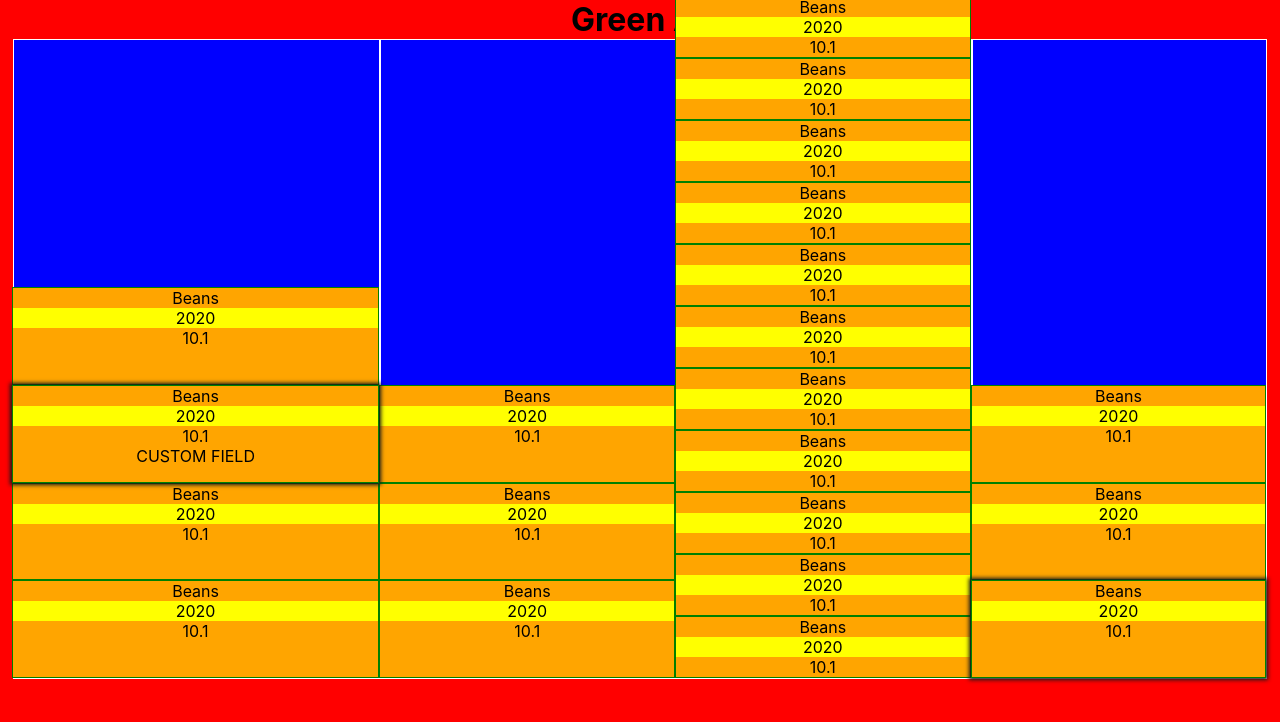
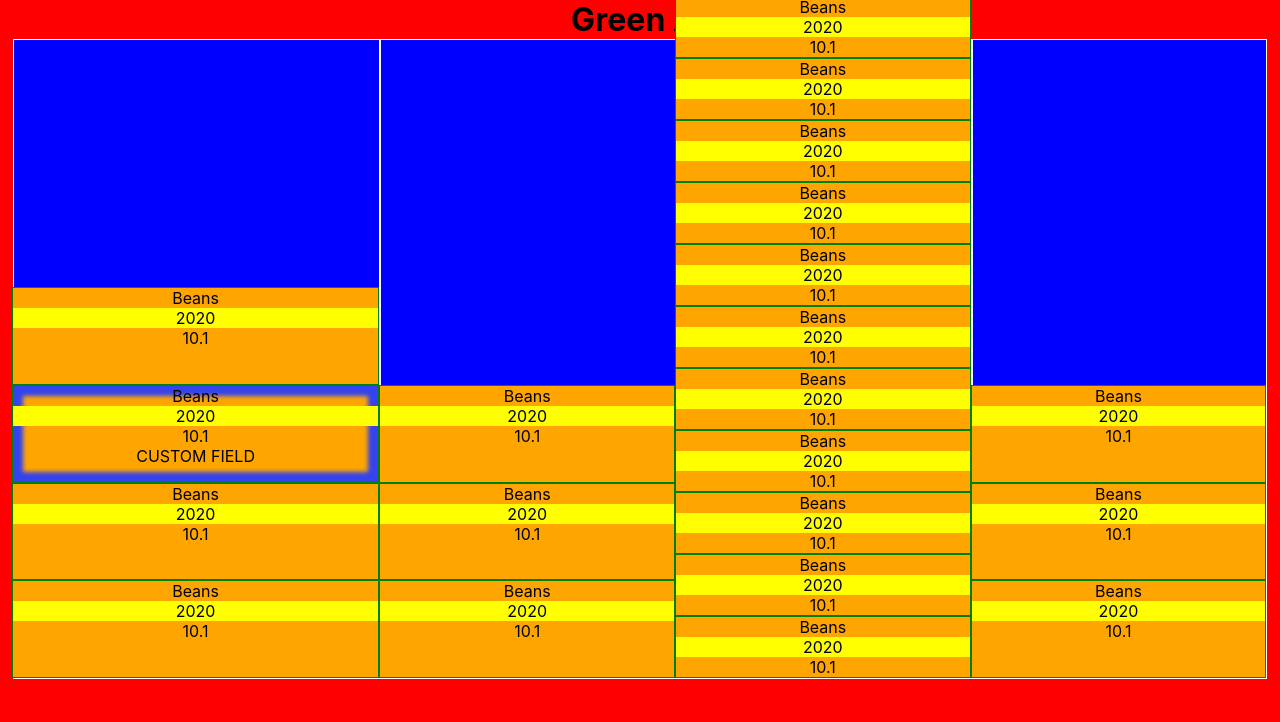
Before and after one commit to Kacper-Lubisz/TrayMaster, a React (Create React App) app: page / in a window 1280 px wide. Shown: the top 722 px of the page. Built offline with nearby package versions, Linux system fonts and the light colour scheme.

Commit message:
Added swipe select

```diff
--- a/src/ViewPort.scss
+++ b/src/ViewPort.scss
@@ -38,10 +38,14 @@
 
 .selected {
   background-color: orangered;
-  box-shadow: 0 0 4px 2px #191919;
+  box-shadow: inset 0 0 4px 10px #3443ed;
   //box-shadow: 0 0 50px 30px red;
   z-index: 1;
 
+}
+
+.multipleSelect {
+  border-radius: 30px;
 }
 
 
--- a/src/ViewPort.tsx
+++ b/src/ViewPort.tsx
@@ -9,7 +9,7 @@ interface ViewPortProps {
 interface LongPress {
     isHappening: boolean;
     timeout: number;
-    dragFrom: number;
+    dragFrom: Tray;
     selectedBefore: Map<Tray, boolean>;
 }
 
@@ -18,7 +18,8 @@ interface LongPress {
  */
 interface ViewPortState {
     columns: Column[];
-    selected: Map<Tray, Boolean>;
+    selected: Map<Tray, boolean>;
+    isMultipleSelect: boolean;
     mouseDown?: boolean;
     longPress?: LongPress;
 }
@@ -47,7 +48,8 @@ export class ViewPort extends React.Component<ViewPortProps, ViewPortState> {
         }, expiry, weight);
 
         this.state = {
-            selected: new Map([trayA, trayB].map((tray) => [tray, true])),
+            isMultipleSelect: false,
+            selected: new Map([trayA].map((tray) => [tray, true])),
             columns: [
                 new Column([
                     new Tray(category, expiry, weight),
@@ -71,21 +73,72 @@ export class ViewPort extends React.Component<ViewPortProps, ViewPortState> {
                     // fixme This doesn't work, the style needs fixing for big trays 😉
                 ]),
             ]
-
         };
     }
 
-    selectTray(tray: Tray, toggle: boolean, e: React.MouseEvent<HTMLDivElement>) {
-        let selected = this.state.selected;
-        if (!toggle && selected.get(tray)) {
-            selected.set(tray, false);
-        } else {
-            selected.set(tray, true);
+    /**
+     * This method allows for selecting a tray.  The behaviour changes depending on if the viewport is in multiple
+     * select mode.  If in multiple select mode, the last tray can't be deselected.  The target selection state can be
+     * specified, if null will toggle.
+     *
+     * @param tray The tray to be selected
+     * @param to if the tray should be selected or deselected, if null it will toggle
+     * @param selectionMap The map of currently selected trays, defaults to the states selection of null
+     * @param isMultipleSelect If multiple selections are to be allowed
+     */
+    selectTray(
+        tray: Tray,
+        to: boolean,
+        selectionMap: Map<Tray, boolean> = this.state.selected,
+        isMultipleSelect: boolean = this.state.isMultipleSelect
+    ): Map<Tray, boolean> {
+        const selected = selectionMap;
+        const multipleSelect = isMultipleSelect;
+
+        const newSelected = (to === undefined && !selected.get(tray)) || to;
+        // if the tray will become selected
+
+        if (!multipleSelect && newSelected) { // deselect the currently selected
+            selected.forEach((_, tray) =>
+                selected.set(tray, false)
+            );
+            selected.set(tray, newSelected);
+        } else if (multipleSelect) {
+            selected.set(tray, newSelected);
+        } // else !multipleSelect && !newSelected, can't deselect
+
+        if (selectionMap === this.state.selected) {
+            this.forceUpdate();
         }
-        this.forceUpdate();
+
+        return selectionMap;
     }
 
-    updateDragSelection(form: Tray, to: Tray, originalSelection: Map<Tray, boolean>) {
+    updateDragSelection(from: Tray, to: Tray, originalSelection: Map<Tray, boolean>) {
+
+        this.state.selected.forEach((_, key) =>
+            // this.state.selected.set(key, originalSelection.get(key) ?? false)
+            this.state.selected.set(key, false)
+        );
+
+        const xor: (a: boolean, b: boolean) => boolean = (a, b) => a ? !b : b;
+
+        let selection = originalSelection;
+        let selecting = false;
+
+        this.state.columns.flatMap(col => {
+            return col.trays;
+        }).forEach((tray, index) => {
+            const selectThis = selecting || tray === from || tray === to;
+            if (selectThis) {
+                selection = this.selectTray(tray, true, selection, true);
+            }
+            selecting = xor(selecting, xor(tray === from, tray === to));
+        });
+
+        this.setState(Object.assign(this.state, {
+            selected: selection
+        }));
 
     }
 
@@ -106,9 +159,12 @@ export class ViewPort extends React.Component<ViewPortProps, ViewPortState> {
                         isHappening: true,
                         timeout: 0,
                         dragFrom: tray,
-                        selectedBefore: clonedSelected
-                    }
-                }));
+                        selectedBefore: clonedSelected,
+                    },
+                    isMultipleSelect: true
+                }), () => {
+                    // this.selectTray(tray, true, this.state.isMultipleSelect);
+                });
             }
         }, LONG_PRESS_TIMEOUT);
 
@@ -136,9 +192,7 @@ export class ViewPort extends React.Component<ViewPortProps, ViewPortState> {
         }
     }
 
-    onMouseLeave(tray: Tray, e: React.MouseEvent<HTMLDivElement>) {
-        console.log("mouse leave");
-
+    onMouseLeave() {
         if (!(this.state.longPress?.isHappening)) {
             this.setState(Object.assign(this.state, {
                 longPress: null
@@ -150,6 +204,9 @@ export class ViewPort extends React.Component<ViewPortProps, ViewPortState> {
         console.log("mouse Enter");
 
         if (this.state.longPress?.isHappening) {
+
+            this.updateDragSelection(this.state.longPress.dragFrom, tray, this.state.longPress.selectedBefore);
+
         }
 
     }
@@ -170,10 +227,12 @@ export class ViewPort extends React.Component<ViewPortProps, ViewPortState> {
                             {column.trays.map((tray, trayIndex) =>
 
                                 <div
-                                    className={`tray${(this.state.selected.get(tray) ? " selected" : "")}`}
-                                    onClick={this.selectTray.bind(this, tray, true)}
+                                    className={`tray${this.state.isMultipleSelect ? " multipleSelect" : ""}${
+                                        this.state.selected.get(tray) ? " selected" : ""}`}
+
+                                    onClick={this.selectTray.bind(this, tray, true, undefined, undefined)}
                                     onMouseDown={this.onMouseDown.bind(this, tray)}
-                                    onMouseLeave={this.onMouseLeave.bind(this, tray)}
+                                    onMouseLeave={this.onMouseLeave.bind(this)}
                                     onMouseEnter={this.onMouseEnter.bind(this, tray)}
                                     onMouseUp={this.onMouseUp.bind(this, tray)}
                                     key={trayIndex}
```
